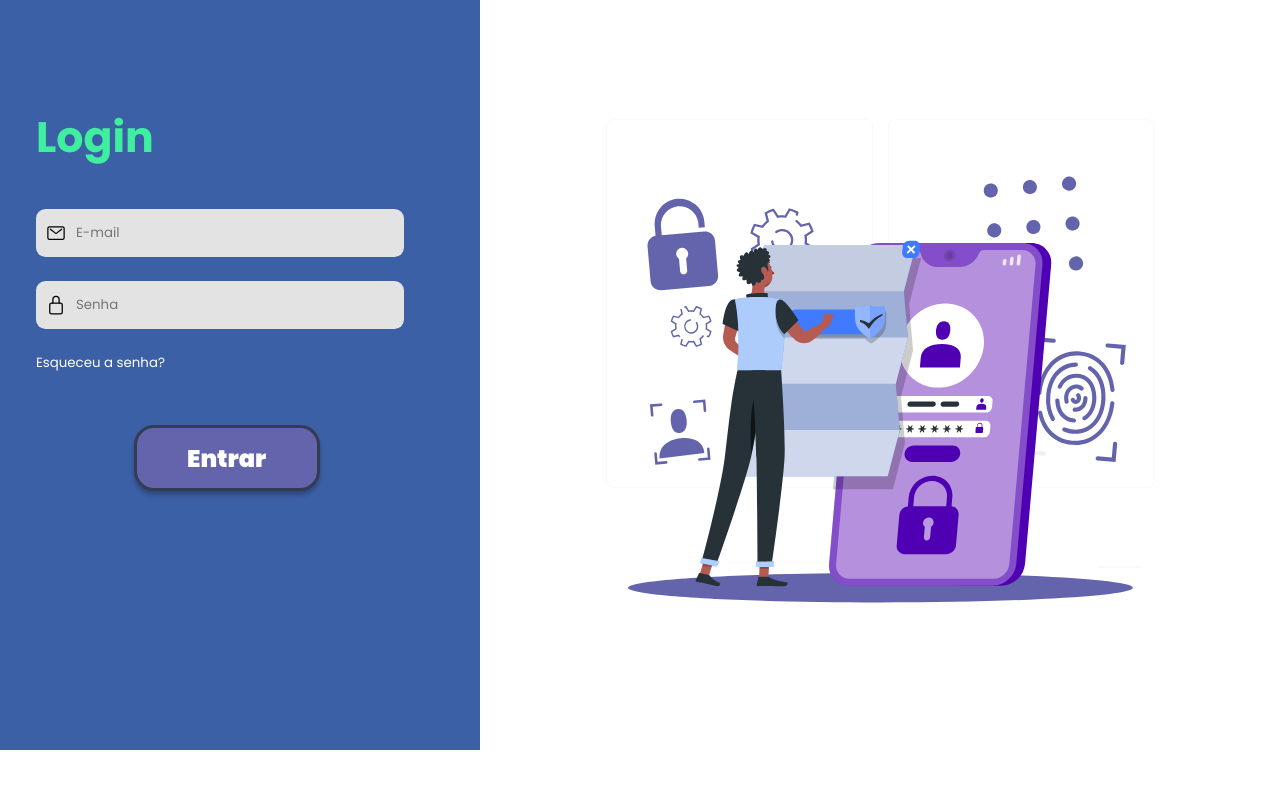
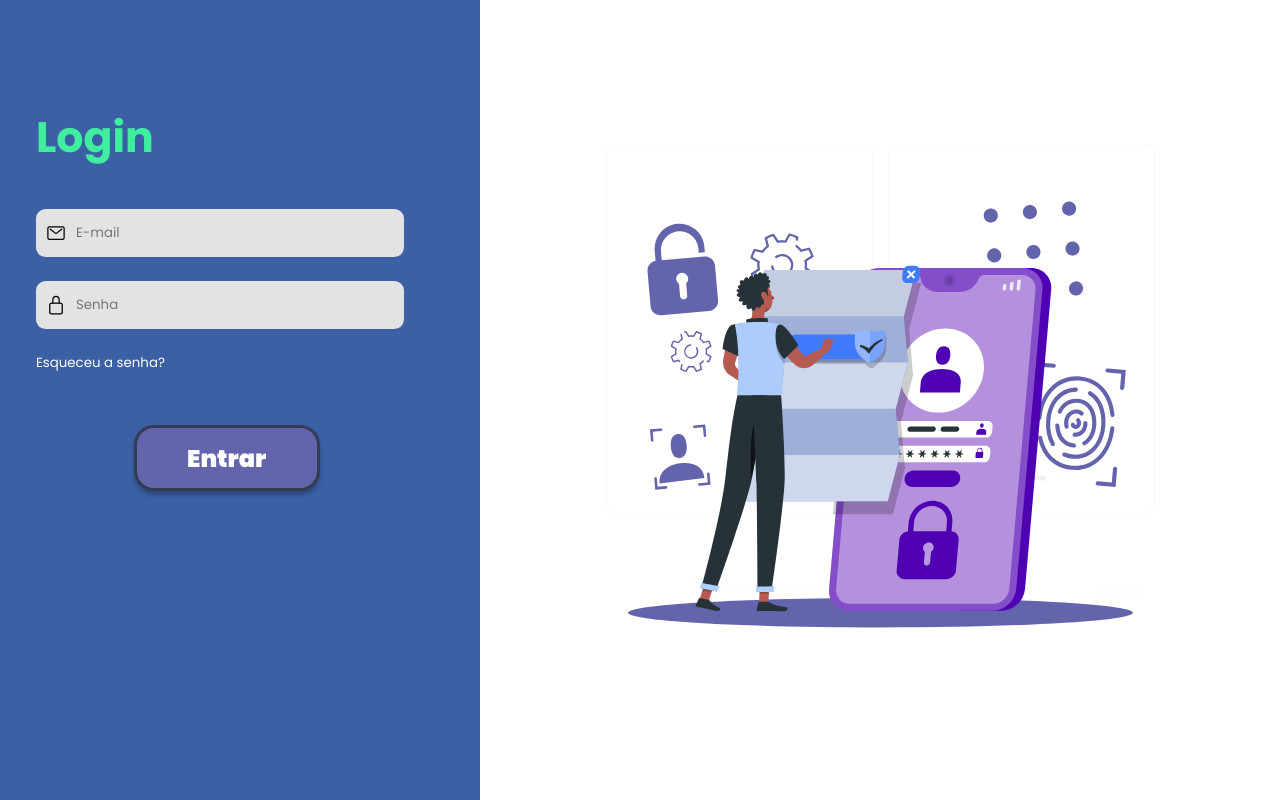
Before and after one commit to luanaflorencio/provocare, a Vue app: page /login in a window 1280 px wide. Built offline with nearby package versions, Linux system fonts and the light colour scheme; the HTML template or start-up script is replaced by a standard one.

Commit message:
correction action bar height

```diff
--- a/src/views/Login.vue
+++ b/src/views/Login.vue
@@ -1,6 +1,5 @@
 <template>
-  <div class="login"></div>
-
+  <div class="login">
     <main class="main">
       <section class="card-blue">
         <div class="itens">
@@ -15,7 +14,9 @@
               <input type="password" placeholder="Senha" />
             </span>
             <span class="not-password">Esqueceu a senha?</span>
-          <router-link class="button-entry" to="/dashboard">Entrar</router-link>
+            <router-link class="button-entry" to="/dashboard"
+              >Entrar</router-link
+            >
           </div>
         </div>
       </section>
@@ -23,6 +24,7 @@
         <img src="../assets/Privacy-policy-rafiki-2.svg" alt="" />
       </section>
     </main>
+  </div>
 </template>
 
 <script>
@@ -49,7 +51,7 @@ export default {
 .card-blue {
   background-color: #3c60a6;
   width: 30rem;
-  height: 750px;
+  height: 100vh;
 }
 
 .itens {
@@ -74,7 +76,7 @@ export default {
   display: flex;
   background: #e3e3e3;
   height: 3rem;
-  border-radius: .6rem;
+  border-radius: 0.6rem;
   margin-bottom: 1.5rem;
   max-width: 23rem;
 }
```
Lines whose indentation alone changed are shown as unchanged.
